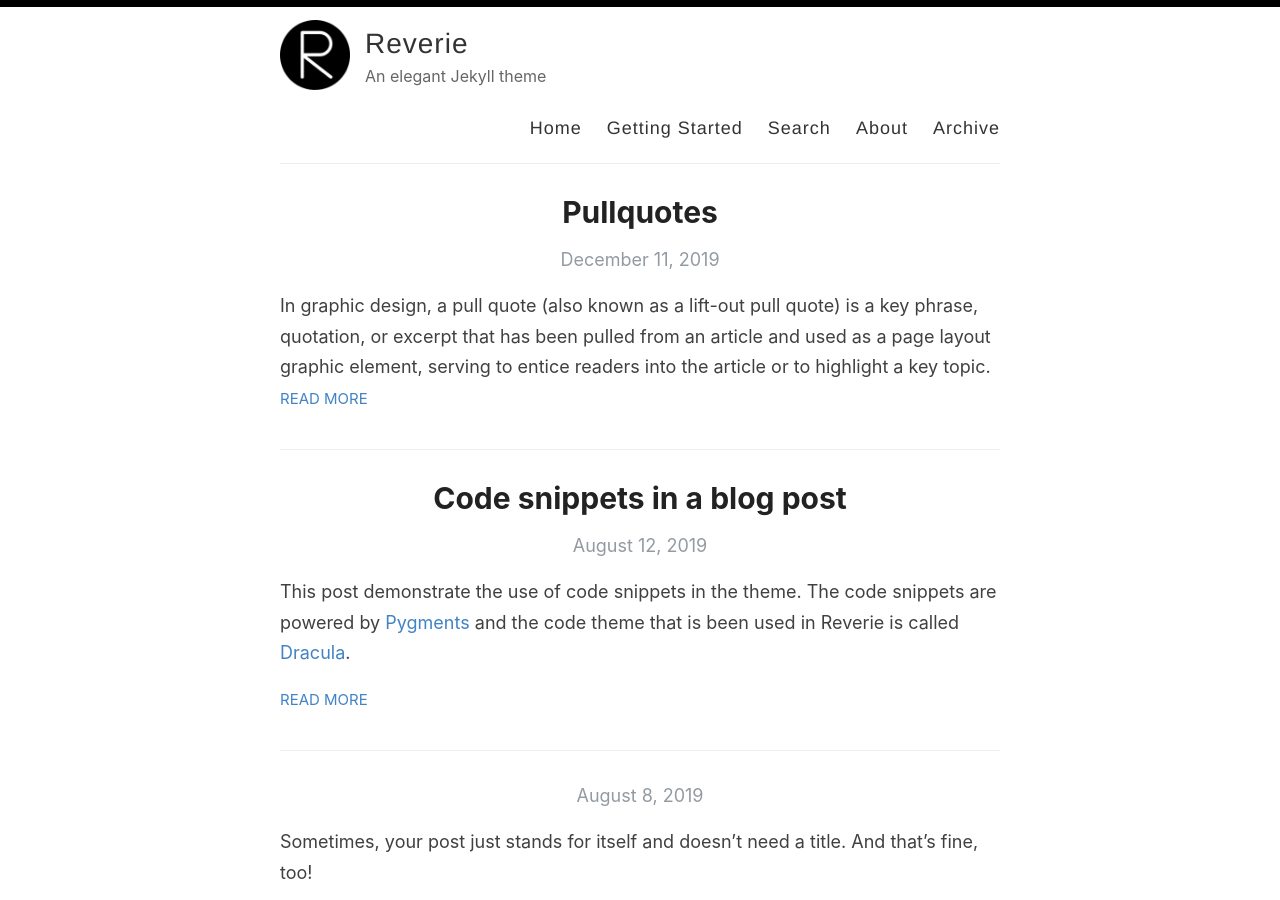
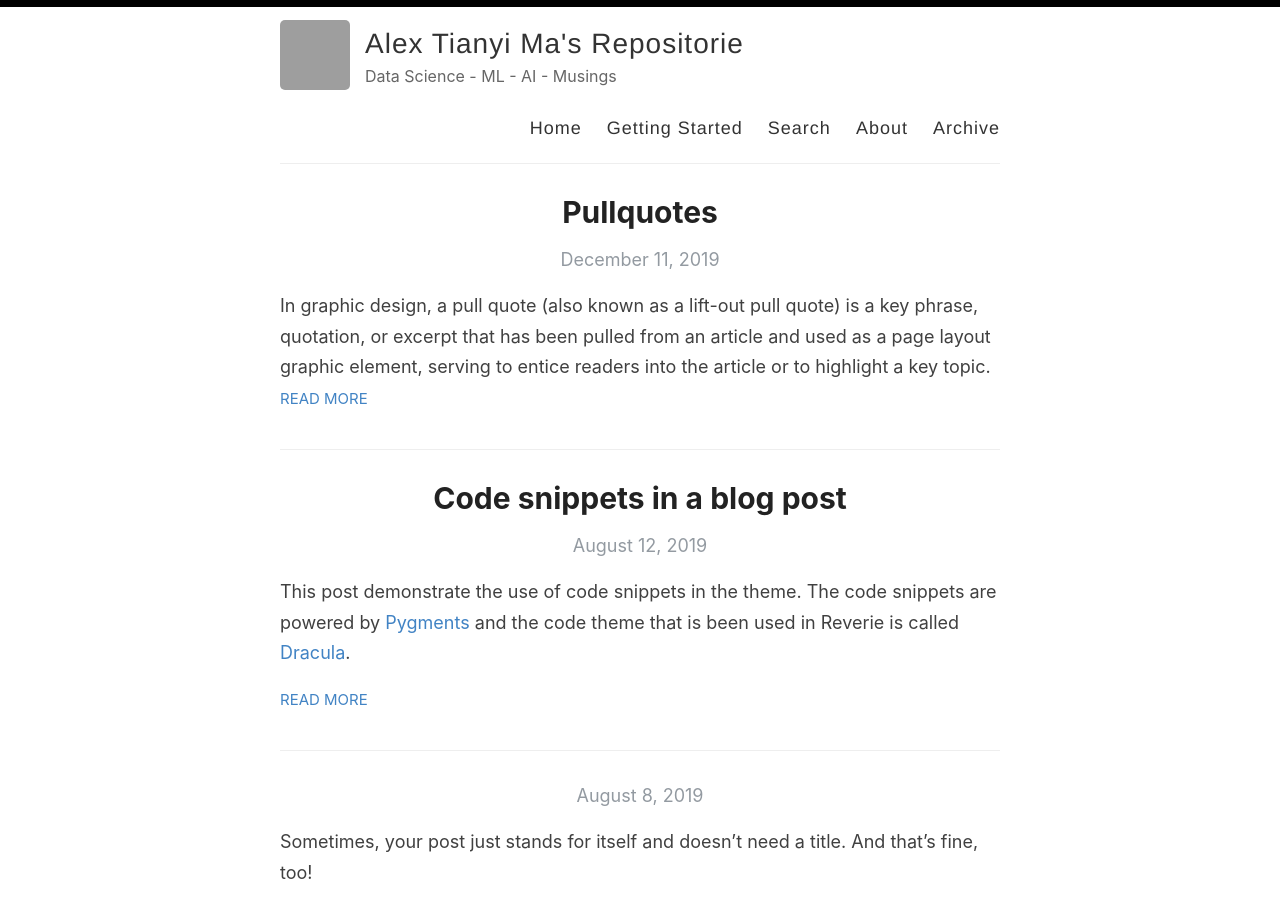
Before and after one commit to tianyimasf/ai, a Jekyll site: the page built from index.html, in a window 1280 px wide and 900 px high. Built offline with Jekyll 4.4.1, drawn with Linux system fonts in a browser that asks for light colours; the list of posts is cut into pages by our own code; grey boxes are pictures that could not be loaded.

Commit message:
customization

```diff
--- a/_config.yml
+++ b/_config.yml
@@ -3,16 +3,16 @@
 #
 
 # Name of your site (displayed in the header)
-name: Reverie
+name: Alex Tianyi Ma's Repositorie
 
 # Name of the author
-author: Amit Merchant
+author: Alex Tianyi Ma
 
 # Short bio or description (displayed in the header)
-description: An elegant Jekyll theme
+description: Data Science - ML - AI - Musings
 
 # URL of your avatar or profile pic (you could use your GitHub profile pic)
-avatar: /images/reverie.png
+avatar: /images/ow.png
 
 #
 # Flags below are optional
@@ -21,15 +21,15 @@ avatar: /images/reverie.png
 # Includes an icon in the footer for each username you enter
 footer-links:
   dribbble:
-  email: amit.d.merchant@gmail.com
+  email: tianyi437@gmail.com
   facebook:
   flickr:
-  github: amitmerchant1990/reverie
+  github: tianyimasf
   instagram:
   linkedin:
   pinterest:
-  rss: rss
-  twitter: amit_merchant
+  rss:
+  twitter: alex-tianyi-ma
   stackoverflow:
   youtube: # channel/<your_long_string> or user/<user-name>
   googleplus: # anything in your profile username that comes after plus.google.com/
@@ -41,21 +41,21 @@ footer-links:
 disqus:
 
 # Enter your Google Analytics web tracking code (e.g. UA-2110908-2) to activate tracking
-google_analytics: UA-43339302-11
+google_analytics:
 
 # For newer "GA4" analytics, use the following instead of the "UA" entry above
 #google_analytics_ga4: G-GABC1DEFG
 
 # Your website URL (e.g. http://amitmerchant1990.github.io or http://www.amitmerchant.com)
 # Used for Sitemap.xml and your RSS feed
-url: http://www.amitmerchant.com/reverie
-enforce_ssl: https://www.amitmerchant.com/reverie
+url: http://tianyimasf.github.io
+enforce_ssl:
 
 # If you're hosting your site at a Project repository on GitHub pages
 # (http://yourusername.github.io/repository-name)
 # and NOT your User repository (http://yourusername.github.io)
 # then add in the baseurl here, like this: "/repository-name"
-baseurl: "/reverie"
+baseurl: "/ai"
 
 #
 # !! You don't need to change any of the configuration flags below !!
@@ -74,7 +74,7 @@ kramdown:
   syntax_highlighter: rouge
   syntax_highlighter_opts:
     # Use existing pygments syntax highlighting css
-    css_class: 'highlight'
+    css_class: "highlight"
 
 # Set the Sass partials directory, as we're using @imports
 sass:
@@ -87,7 +87,7 @@ plugins:
   - jekyll-seo-tag
   - jekyll-paginate
 
-include: ['_pages']
+include: ["_pages"]
 
 paginate: 6
 paginate_path: /page:num/
```
Also changed, not shown: images/ow.jpg (added).
